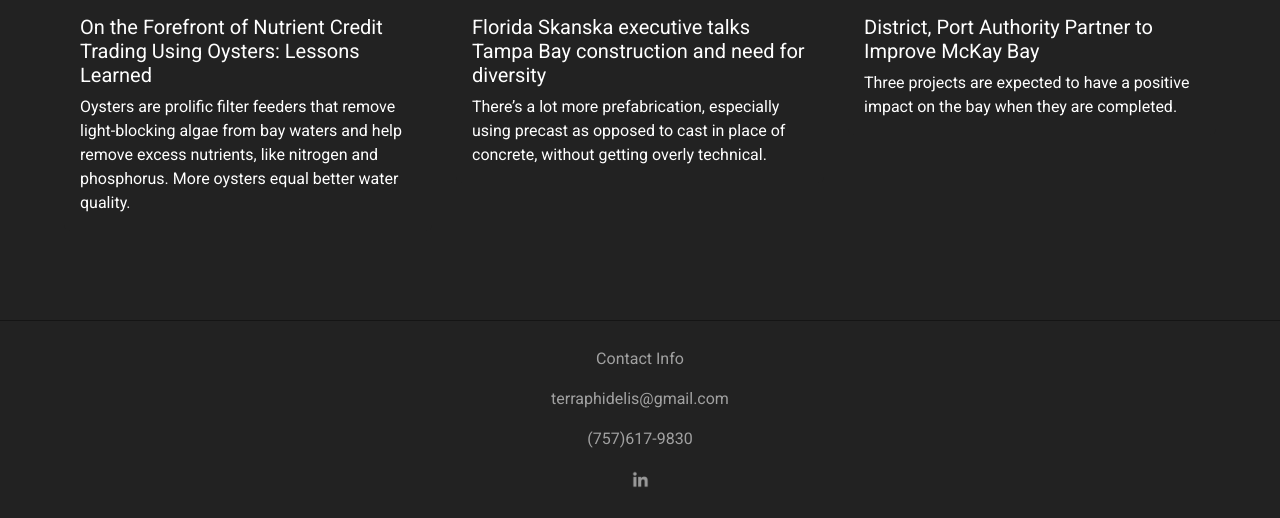
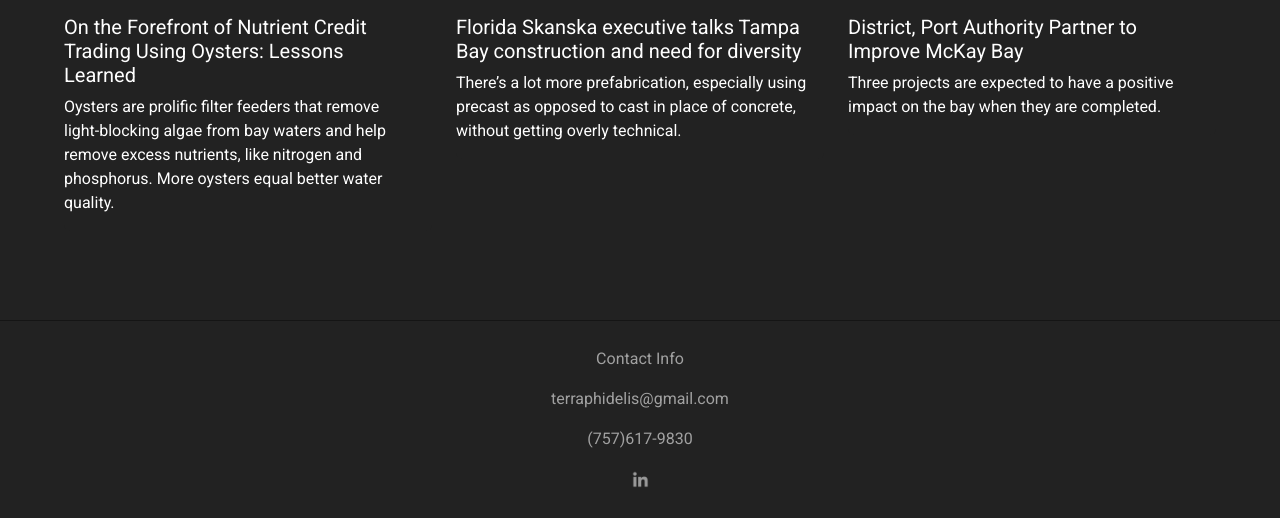
Before and after one commit to Airick73/Terra_corp, a Django app: page / in a window 1280 px wide. Shown: the part 1770-2288 px from the top of the page. Run offline with Django 3.2, Linux system fonts and the light colour scheme.

Commit message:
News card update, title section update

```diff
--- a/terra_corp/basicapp/static/css/mystyle.css
+++ b/terra_corp/basicapp/static/css/mystyle.css
@@ -8,6 +8,10 @@ body {
   border-style: none;
   background-color: #222222;
   color: #FFFFFF;
+}
+
+.card-body{
+  padding-left: 0;
 }
 
 .card-img-containter {
```
